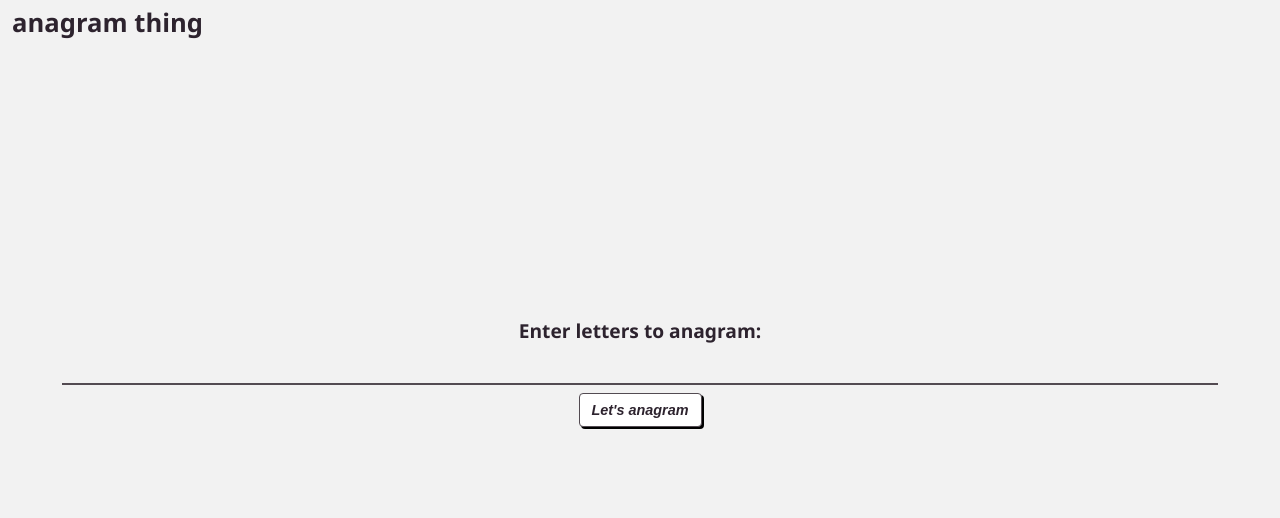
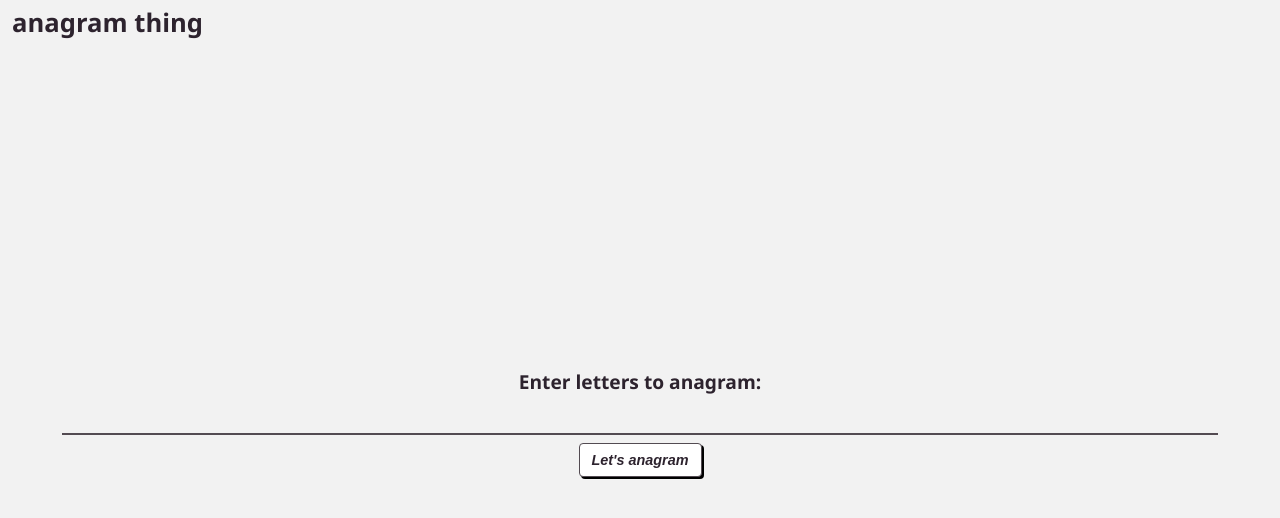
Before and after one commit to akowalz/anagramic, a React (Vite) app: page / in a window 1280 px wide. Shown: the top 518 px of the page. Built offline with nearby package versions, Linux system fonts and the light colour scheme.

Commit message:
add little blinking caret to form

```diff
--- a/src/App.css
+++ b/src/App.css
@@ -6,7 +6,6 @@
 }
 
 #header {
-  height: 64px;
   padding-left: 12px;
   text-align: left;
 }
--- a/src/Form/Form.css
+++ b/src/Form/Form.css
@@ -4,7 +4,26 @@
   flex-direction: column;
   align-items: center;
   justify-content: center;
-  margin-bottom: 15vh;
+}
+
+.form::after {
+  content: "";
+  position: absolute;
+  width: 2px;
+  height: 1.8em;
+  background: var(--darkest);
+  transform: translateY(-30%);
+  animation: blink 1s steps(1) infinite;
+}
+
+.form:focus-within::after {
+  display: none;
+}
+
+@keyframes blink {
+  0%   { opacity: 1; }
+  50%  { opacity: 0; }
+  100% { opacity: 1; }
 }
 
 .form-label {
@@ -14,6 +33,7 @@
 }
 
 .form input {
+  position: relative;
   width: 90%;
   border: none;
   border-bottom: 2px solid var(--dark);
--- a/src/Form/Form.tsx
+++ b/src/Form/Form.tsx
@@ -29,8 +29,9 @@ export default function Form({
   }
 
   return (
-    <form className="form" onSubmit={() => submit()}>
+    <form className="form" onSubmit={() => submit()} autoComplete="off">
       <div className="form-label">Enter letters to anagram:</div>
+
       <input
         name="fodder"
         id="fodder-input"
--- a/src/TileCanvas/TileCanvas.css
+++ b/src/TileCanvas/TileCanvas.css
@@ -1,7 +1,6 @@
 .tile-canvas {
   width: 100%;
   height: 100%;
-  margin-bottom: 15vh;
   display: flex;
   flex-direction: row;
   flex-wrap: wrap;
```
